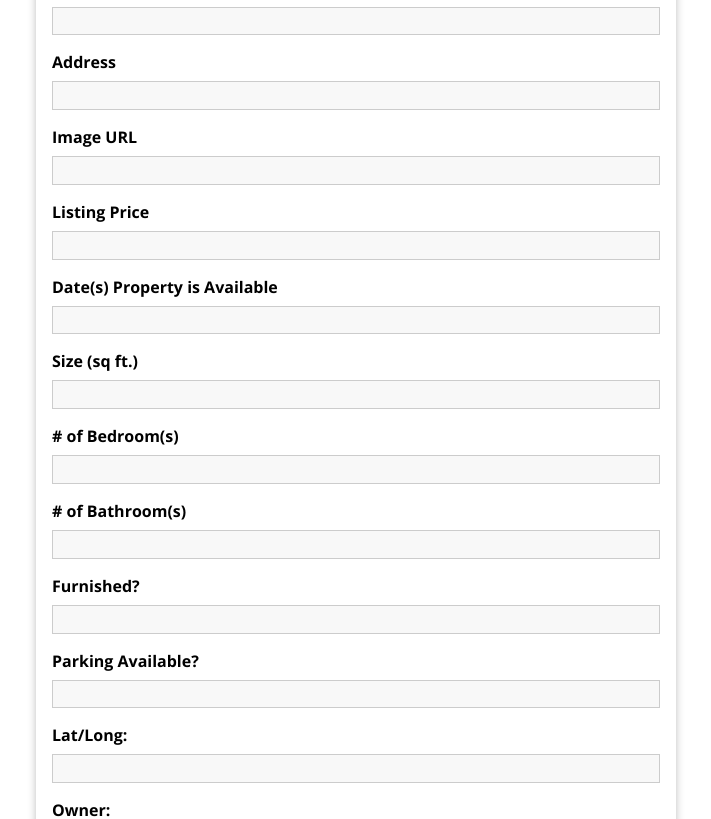
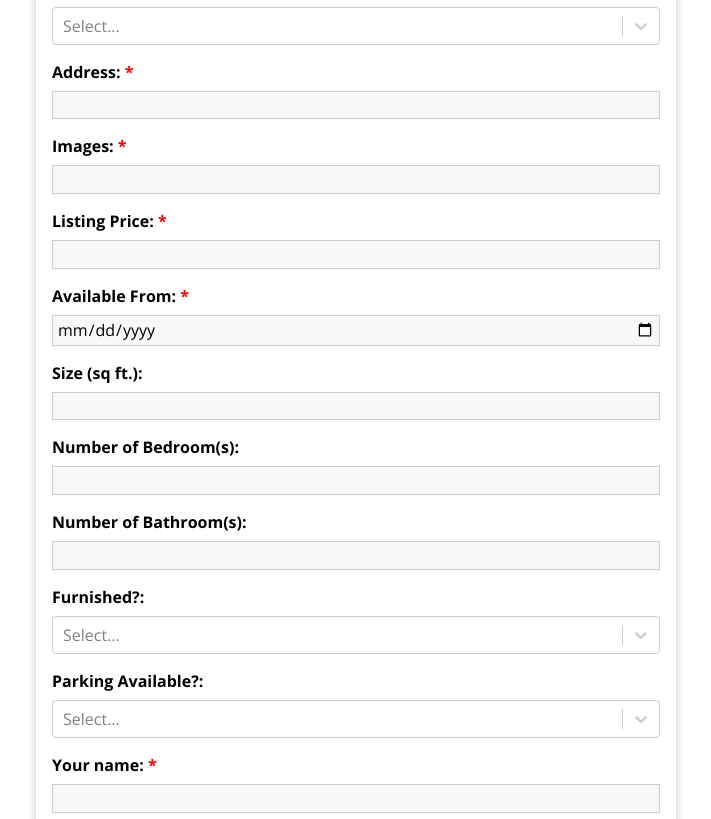
Before and after one commit to MSaadB/smart-rent-frontend, a React (Create React App) app: page /listings/new in a window 1280 px wide. Shown: the part 329-1148 px from the top of the page, without its empty margins (284-995 px from the left). Built offline with nearby package versions, Linux system fonts and the light colour scheme.

Commit message:
Changes in input form and validations

```diff
--- a/package.json
+++ b/package.json
@@ -10,6 +10,7 @@
     "react-dom": "^18.3.1",
     "react-router-dom": "5.3.4",
     "react-scripts": "5.0.1",
+    "react-select": "^5.8.3",
     "react-transition-group": "^4.4.5",
     "web-vitals": "^2.1.4"
   },
--- a/src/listings/pages/NewListing.js
+++ b/src/listings/pages/NewListing.js
@@ -5,7 +5,23 @@ import Button from "../../shared/components/FormElements/Button";
 import {
   VALIDATOR_MINLENGTH,
   VALIDATOR_REQUIRE,
+  VALIDATOR_EMAIL,
+  VALIDATOR_MIN,
+  VALIDATOR_FUTURE_DATE,
+  VALIDATOR_URL
 } from "../../shared/util/validator";
+
+const propertyTypeOptions = [
+  { value: "Room", label: "Room" },
+  { value: "Basement", label: "Basement" },
+  { value: "House", label: "House" },
+  { value: "Apartment", label: "Apartment" },
+];
+
+const yesNoOptions = [
+  { value: "Yes", label: "Yes" },
+  { value: "No", label: "No" },
+];
 
 const formReducer = (state, action) => {
   switch (action.type) {
@@ -66,131 +82,132 @@ const NewListing = () => {
         id="title"
         element="input"
         type="text"
-        label="Title"
-        validators={[VALIDATOR_REQUIRE()]}
-        errorText="Please enter a valid title."
+        label="Title:"
+        validators={[VALIDATOR_REQUIRE(), VALIDATOR_MINLENGTH(10)]}
+        errorText="Please enter a valid title(at least 10 characters)."
         onInput={inputHandler}
       />
       <Input
         id="description"
         element="textarea"
-        label="Description"
-        validators={[VALIDATOR_MINLENGTH(5)]}
+        label="Description:"
+        validators={[VALIDATOR_REQUIRE(), VALIDATOR_MINLENGTH(5)]}
         errorText="Please enter a valid description(at least 5 characters)."
         onInput={inputHandler}
       />
-      {/*need to edit to allow selections only*/}
       <Input
         id="propertyType"
-        element="input"
-        label="Type of Property"
-        validators={[VALIDATOR_MINLENGTH(5)]}
-        errorText="Please select a valid type of property."
+        element="select"
+        label="Type of Property:"
+        options={propertyTypeOptions}
+        validators={[VALIDATOR_REQUIRE()]}
+        errorText="Please select at least 1 valid type of property."
         onInput={inputHandler}
       />
       <Input
         id="address"
         element="input"
-        label="Address"
+        label="Address:"
         validators={[VALIDATOR_REQUIRE()]}
         errorText="Please enter a valid address."
         onInput={inputHandler}
       />
-      {/*need to edit to validate URLs*/}
       <Input
         id="image"
         element="input"
-        label="Image URL"
-        validators={[VALIDATOR_REQUIRE()]}
-        errorText="Please enter a valid URL."
+        label="Images:"
+        type="url"
+        validators={[VALIDATOR_REQUIRE(), VALIDATOR_URL()]}
+        errorText="Please enter a valid image URL."
         onInput={inputHandler}
       />
-      {/*need to edit to validate numbers only*/}
       <Input
         id="price"
         element="input"
-        label="Listing Price"
-        validators={[VALIDATOR_REQUIRE()]}
-        errorText="Please enter a valid number."
+        label="Listing Price:"
+        type="number"
+        validators={[VALIDATOR_MIN(0), VALIDATOR_REQUIRE()]}
+        errorText="Please enter a valid price (non-negative)."
         onInput={inputHandler}
       />
-      {/*need to edit to validate dates only*/}
       <Input
         id="availableFrom"
         element="input"
-        label="Date(s) Property is Available"
-        validators={[VALIDATOR_REQUIRE()]}
-        errorText="Please enter a valid date."
+        label="Available From:"
+        type="date"
+        validators={[VALIDATOR_REQUIRE(), VALIDATOR_FUTURE_DATE()]}
+        errorText="Please select a valid date."
         onInput={inputHandler}
       />
-      {/*need to edit to validate numbers only*/}
       <Input
         id="size"
         element="input"
-        label="Size (sq ft.)"
-        validators={[VALIDATOR_REQUIRE()]}
-        errorText="Please enter a valid number."
+        label="Size (sq ft.):"
+        type="number"
+        validators={[VALIDATOR_MIN(0)]}
+        errorText="Please enter a valid size (non-negative)."
         onInput={inputHandler}
       />
-      {/*need to edit to validate numbers only*/}
       <Input
         id="bedrooms"
         element="input"
-        label="# of Bedroom(s)"
-        validators={[VALIDATOR_REQUIRE()]}
-        errorText="Please enter a valid number."
+        label="Number of Bedroom(s):"
+        type="number"
+        validators={[VALIDATOR_MIN(0)]}
+        errorText="Please enter a valid number of bedrooms (non-negative)."
         onInput={inputHandler}
       />
-      {/*need to edit to validate numbers only*/}
       <Input
         id="bathrooms"
         element="input"
-        label="# of Bathroom(s)"
-        validators={[VALIDATOR_REQUIRE()]}
-        errorText="Please enter a valid number."
-        onInput={inputHandler}
-      />
-      {/*need to edit to validate Yes/No selection only*/}
-      <Input
-        id="furnished"
-        element="input"
-        label="Furnished?"
-        validators={[VALIDATOR_REQUIRE()]}
-        errorText="Please make a selection."
-        onInput={inputHandler}
-      />
-      {/*need to edit to validate Yes/No selection only*/}
-      <Input
-        id="parking"
-        element="input"
-        label="Parking Available?"
-        validators={[VALIDATOR_REQUIRE()]}
-        errorText="Please make a selection."
+        label="Number of Bathroom(s):"
+        type="number"
+        validators={[VALIDATOR_MIN(0)]}
+        errorText="Please enter a valid number of bathrooms (non-negative)."
         onInput={inputHandler}
       />
       <Input
-        id="location"
-        element="input"
-        label="Lat/Long:"
-        validators={[VALIDATOR_MINLENGTH(5)]}
-        errorText="Please enter valid co-ordinates."
+        id="furnished"
+        element="select"
+        label="Furnished?:"
+        options={yesNoOptions}
+        validators={[]}
+        errorText="Please select Yes or No."
+        onInput={inputHandler}
+      />
+      <Input
+        id="parking"
+        element="select"
+        label="Parking Available?:"
+        options={yesNoOptions}
+        validators={[]}
+        errorText="Please select Yes or No."
         onInput={inputHandler}
       />
       <Input
         id="owner"
         element="input"
-        label="Owner:"
+        label="Your name:"
         validators={[VALIDATOR_REQUIRE()]}
         errorText="Please enter a valid name."
         onInput={inputHandler}
       />
-      {/*need to edit to validate Yes/No selection only*/}
+      <Input
+        id="ownerEmail"
+        element="input"
+        label="Your Email:"
+        type="email"
+        validators={[VALIDATOR_REQUIRE(), VALIDATOR_EMAIL()]}
+        errorText="Please enter a valid email address."
+        onInput={inputHandler}
+      />
       <Input
         id="leaseRequired"
-        element="input"
-        label="Lease Required?"
-        validators={[VALIDATOR_REQUIRE()]}
-        errorText="Please make a selection."
+        element="select"
+        label="Lease Required?:"
+        options={yesNoOptions}
+        validators={[]}
+        errorText="Please select Yes or No."
         onInput={inputHandler}
       />
 
--- a/src/shared/components/FormElements/Input.js
+++ b/src/shared/components/FormElements/Input.js
@@ -2,6 +2,7 @@ import React, { useReducer, useEffect } from "react";
 
 import { validate } from "../../util/validator";
 import "./Input.css";
+import Select from 'react-select';
 
 const inputReducer = (state, action) => {
   switch (action.type) {
@@ -20,6 +21,16 @@ const inputReducer = (state, action) => {
       return state;
   }
 };
+
+const options = [
+  { value: 'Room', label: 'Room' },
+  { value: 'Basement', label: 'Basement' },
+  { value: 'House', label: 'House' }
+]
+
+const MyComponent = () => (
+  <Select options={options} />
+)
 
 const Input = (props) => {
   const [inputState, dispatch] = useReducer(inputReducer, {
@@ -49,6 +60,10 @@ const Input = (props) => {
     });
   };
 
+  const isRequired = props.validators?.some(
+    (validator) => validator.type === "REQUIRE"
+  );
+
   const element =
     props.element === "input" ? (
       <input
@@ -59,7 +74,7 @@ const Input = (props) => {
         onBlur={touchHandler}
         value={inputState.value}
       />
-    ) : (
+    ) : props.element === "textarea" ? (
       <textarea
         id={props.id}
         rows={props.rows || 3}
@@ -67,7 +82,15 @@ const Input = (props) => {
         onBlur={touchHandler}
         value={inputState.value}
       />
-    );
+    ) : props.element === "select" ? (
+      <Select
+        id={props.id}
+        options={props.options}
+        onChange={changeHandler}
+        onBlur={touchHandler}
+        value={props.options.find(option => option.value === inputState.value)}
+      />
+    ) : null;
 
   return (
     <div
@@ -75,7 +98,9 @@ const Input = (props) => {
         !inputState.isValid && inputState.isTouched && "form-control--invalid"
       }`}
     >
-      <label htmlFor={props.id}>{props.label}</label>
+      <label htmlFor={props.id}>
+        {props.label} {isRequired && <span style={{ color: "red" }}>*</span>}
+      </label>
       {element}
       {!inputState.isValid && inputState.isTouched && <p>{props.errorText}</p>}
     </div>
--- a/src/shared/util/validator.js
+++ b/src/shared/util/validator.js
@@ -19,6 +19,12 @@ export const VALIDATOR_MAXLENGTH = (val) => ({
 export const VALIDATOR_MIN = (val) => ({ type: VALIDATOR_TYPE_MIN, val: val });
 export const VALIDATOR_MAX = (val) => ({ type: VALIDATOR_TYPE_MAX, val: val });
 export const VALIDATOR_EMAIL = () => ({ type: VALIDATOR_TYPE_EMAIL });
+export const VALIDATOR_FUTURE_DATE = () => ({
+  type: "FUTURE_DATE",
+});
+export const VALIDATOR_URL = () => ({
+  type: "URL",
+});
 
 export const validate = (value, validators) => {
   let isValid = true;
@@ -41,6 +47,17 @@ export const validate = (value, validators) => {
     if (validator.type === VALIDATOR_TYPE_EMAIL) {
       isValid = isValid && /^\S+@\S+\.\S+$/.test(value);
     }
+    if (validator.type === "FUTURE_DATE") {
+      const selectedDate = new Date(value);
+      const today = new Date();
+      today.setHours(0, 0, 0, 0);
+      isValid = isValid && selectedDate > today;
+    }
+    if (validator.type === "URL") {
+      // Custom URL validation: check if the URL is valid
+      const urlPattern = /^(ftp|http|https):\/\/[^ "]+$/;
+      isValid = isValid && urlPattern.test(value);
+    }
   }
   return isValid;
 };
```
Also changed, not shown: 1 other file (tests, documents, lock files or other folders).
